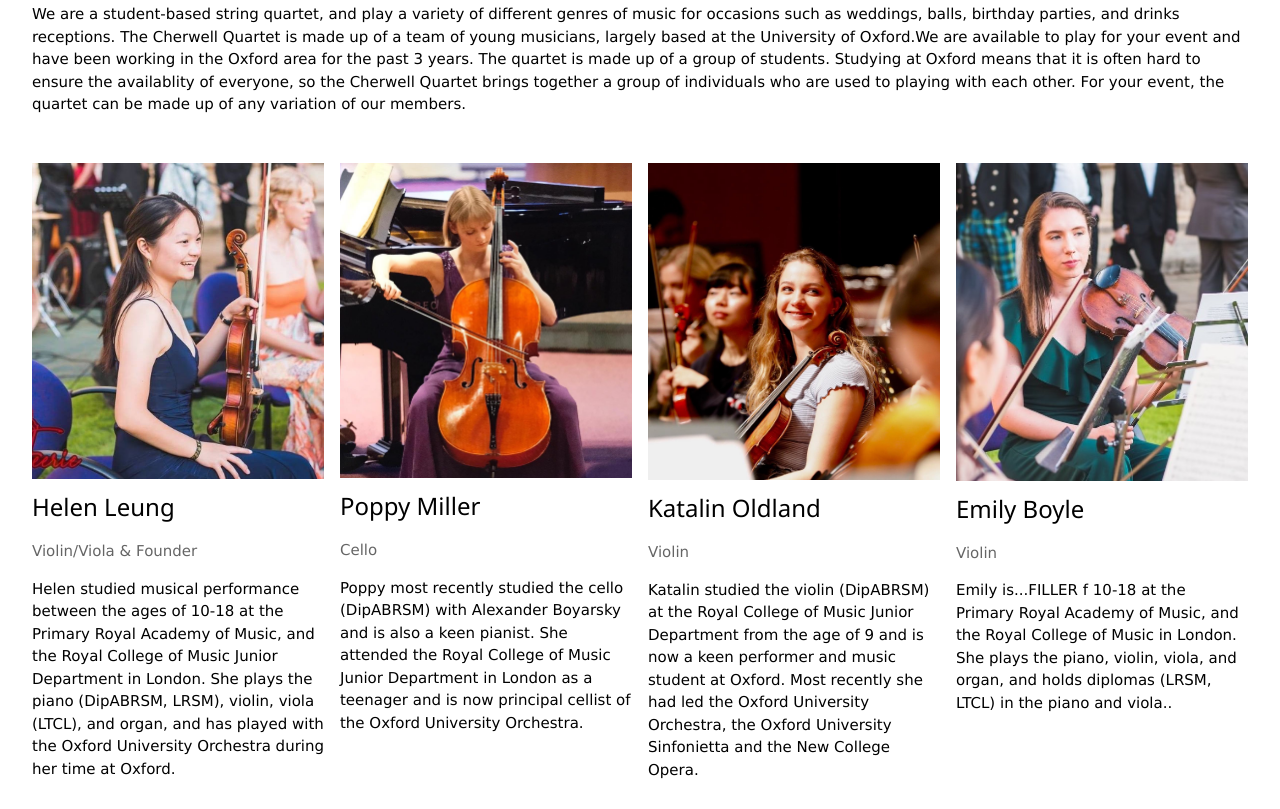
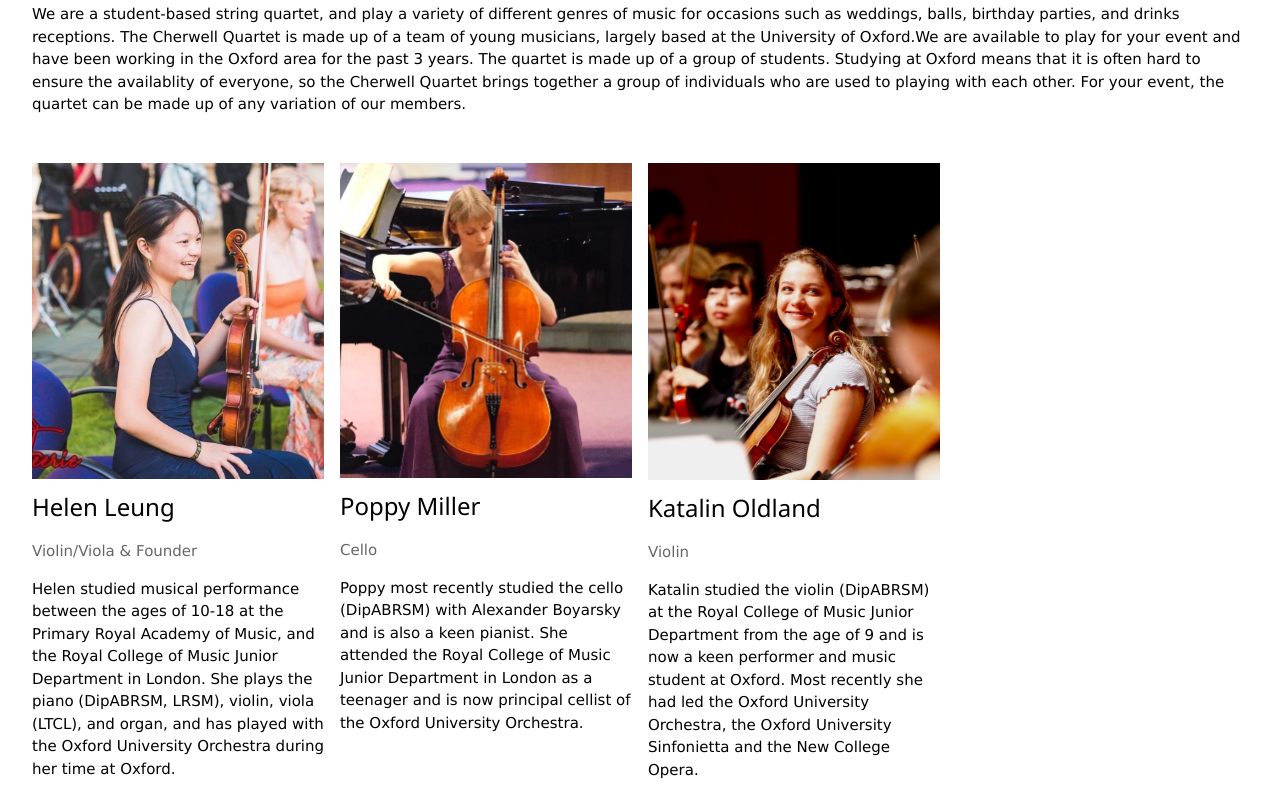
Before and after one commit to helenwl/thecherwellquartet, a plain HTML site: page index.html in a window 1280 px wide. Shown: the part 1091-1900 px from the top of the page. Drawn offline with nearby package versions, Linux system fonts and the light colour scheme.

Commit message:
Update index.html

```diff
--- a/index.html
+++ b/index.html
@@ -60,21 +60,22 @@
       <p>Katalin studied the violin (DipABRSM) at the Royal College of Music Junior Department from the age of 9 and is now a keen performer and music student at Oxford. Most recently she had led the Oxford University Orchestra, the Oxford University Sinfonietta and the New College Opera.</p>
 
     </div>
-    <div class="w3-col l3 m6 w3-margin-bottom">
-      <img src="emily.jpg" alt="Emily pic" style="width:100%">
-      <h3>Emily Boyle</h3>
-      <p class="w3-opacity">Violin</p>
-      <p>Emily is...FILLER f 10-18 at the Primary Royal Academy of Music, and the Royal College of Music in London. She plays the piano, violin, viola, and organ, and holds diplomas (LRSM, LTCL) in the piano and viola..</p>
-
-    </div>
-</div>
-
-  <div class="w3-row-padding">
+      <div class="w3-row-padding">
     <div class="w3-col l3 m6 w3-margin-bottom">
       <img src="phoebe.jpg" alt="Phoebe pic" style="width:100%">
       <h3>Phoebe Tealby-Watson</h3>
       <p class="w3-opacity">Violin</p>
       <p>Phoebe’s first study is the voice, currently singing with The Oxford Gargoyles and the National Youth Choir, having previously been a choral scholar. She studied violin between the ages of 8-18, achieving a distinction in her grade 8, before starting to teach younger students. She has received masterclass tuition from Nicola Benedetti, and has previously worked with Britten Sinfonia and Saffron Walden Music Academy.</p>
+
+    </div>
+</div>
+<!--
+
+<div class="w3-col l3 m6 w3-margin-bottom">
+      <img src="emily.jpg" alt="Emily pic" style="width:100%">
+      <h3>Emily Boyle</h3>
+      <p class="w3-opacity">Violin</p>
+      <p>Emily is...FILLER f 10-18 at the Primary Royal Academy of Music, and the Royal College of Music in London. She plays the piano, violin, viola, and organ, and holds diplomas (LRSM, LTCL) in the piano and viola..</p>
 
     </div>
     <div class="w3-col l3 m6 w3-margin-bottom">
@@ -99,7 +100,7 @@
 
     </div>
 </div>
-
+>
   <!-- Project Section -->
   <div class="w3-container w3-padding-32" id="projects">
     <h3 class="w3-border-bottom w3-border-light-grey w3-padding-16">Some of Our Previous Projects...</h3>
```
